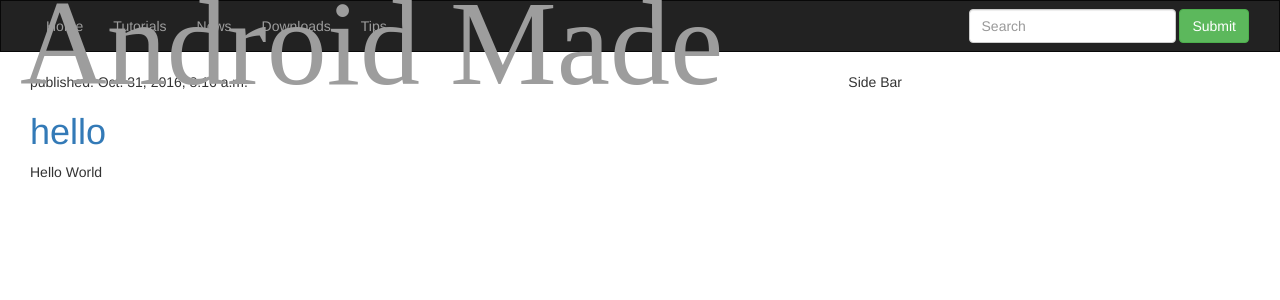
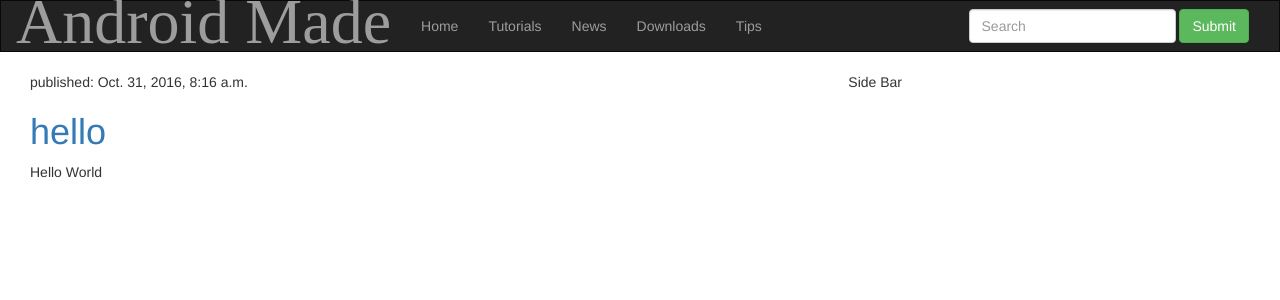
Before and after one commit to rakneo/androidmade_blog, a Django app: page / in a window 1280 px wide. Shown: the top 300 px of the page. Run offline with Django 3.2, Linux system fonts and the light colour scheme; data comes from the database, SQL or seed files in the repository; some libraries are stand-ins or nearby versions.

Commit message:
html file update on static files, now woring Added font file

```diff
--- a/blog/static/css/style.css
+++ b/blog/static/css/style.css
@@ -3,13 +3,10 @@
 }
 
 .Title {
-  font-size: 120px;
-  font-family: "{% static fonts/Anastasya-Confession %}";
-  color: rgb(71, 72, 70);
-  line-height: 1.2;
+  font-size: 64px;
+  font-family: "Anastasya Confession";
+  color: white;
+  line-height: 0.2;
   text-align: left;
-  position: absolute;
-  left: 19.04px;
-  top: -44.259px;
-  z-index: 3;
+
 }
```
Also changed, not shown: blog/static/fonts/Anastasya-Confession.otf (added).
